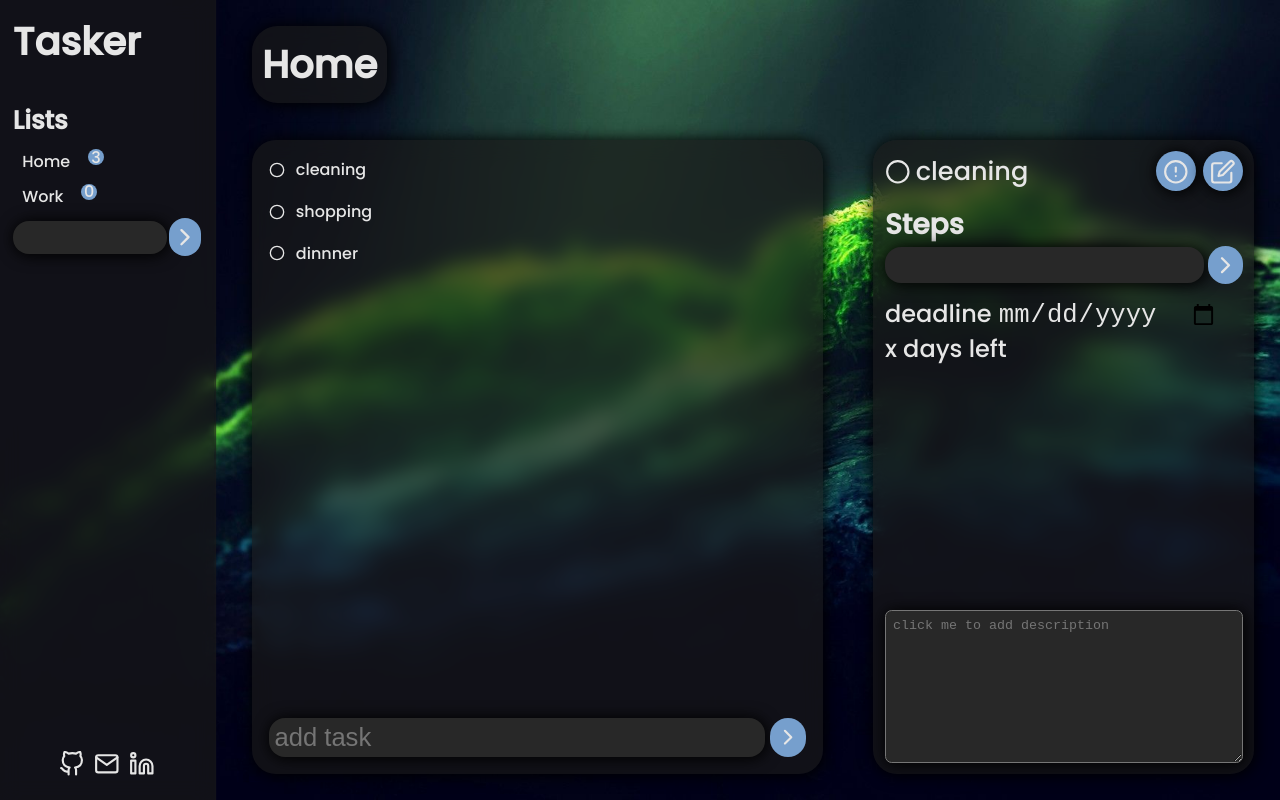
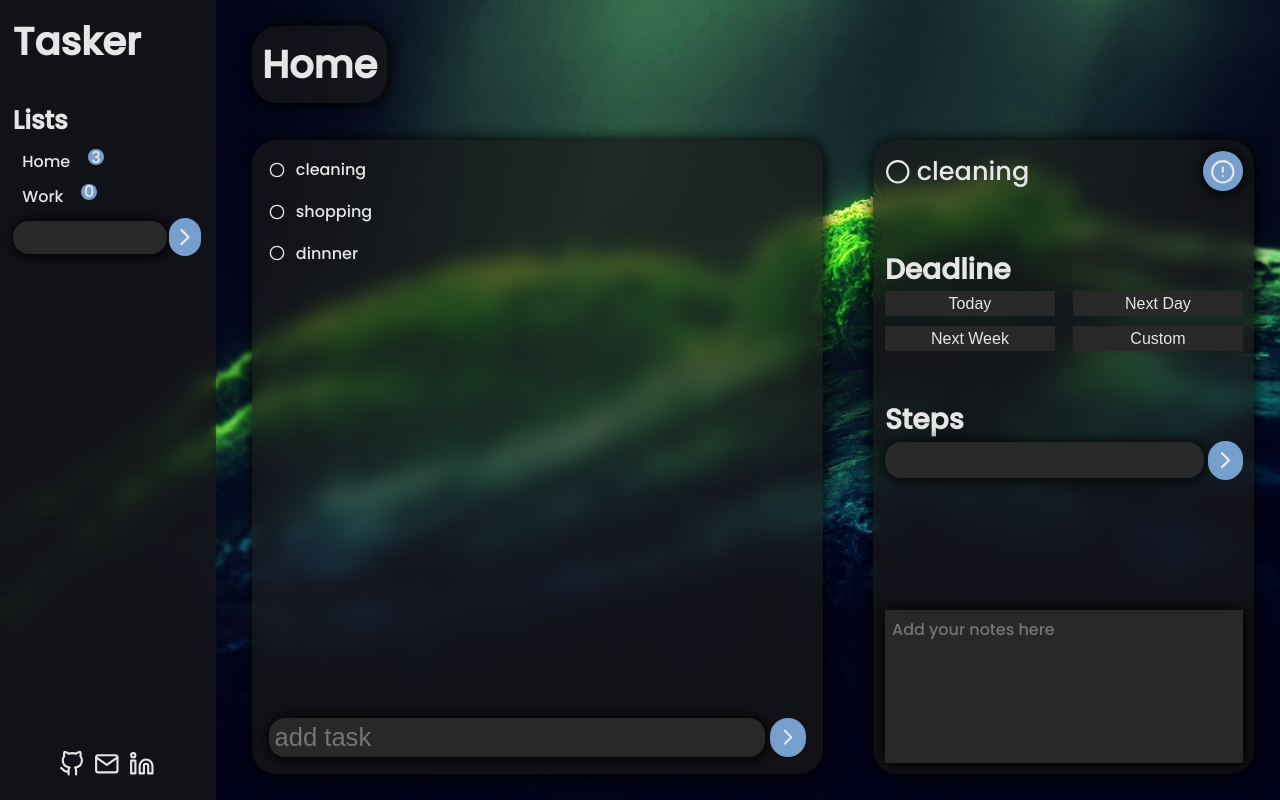
Before and after one commit to Predakor/Tasker, a React (Create React App) app: page / in a window 1280 px wide. Both pictures are taken after a click on the element "cleaning". Built offline with nearby package versions, Linux system fonts and the light colour scheme.

Commit message:
Added resizable textarea

```diff
--- a/src/components/taskInfo/TaskInfo.js
+++ b/src/components/taskInfo/TaskInfo.js
@@ -1,7 +1,9 @@
 import Card from "../card/Card";
 import Task from "../task/Task";
 import InputAdd from "../inputAdd/InputAdd";
-import { FiEdit, FiAlertCircle } from "react-icons/fi";
+import Deadline from "./deadline/Deadline";
+import Description from "./description/Description";
+import { FiAlertCircle } from "react-icons/fi";
 import styles from "./TaskInfo.module.css";
 
 function warn() {
@@ -26,34 +28,36 @@ function TaskInfo({ task }) {
         <button className={styles.button} onClick={warn}>
           <FiAlertCircle />
         </button>
-        <button className={styles.button} onClick={warn}>
-          <FiEdit />
-        </button>
       </div>
 
-      <div className={styles.subTasks}>
-        <h3>Steps</h3>
+      <DetailsGroup className={styles.deadlineContainer} title="Deadline">
+        <Deadline
+          deadline={deadline}
+          onDateChange={(t) => {
+            console.log(t);
+          }}
+        />
+      </DetailsGroup>
+
+      <DetailsGroup title="Steps">
         {steps?.map((subTask) => (
           <Task data={subTask} />
         ))}
         <InputAdd onSubmit={warn} />
-      </div>
+      </DetailsGroup>
 
-      <form>
-        <label htmlFor="deadline">deadline </label>
-        <input type="date" id="deadline" defaultValue={deadline} onVolumeChange={warn} />
-        <p>x days left</p>
-      </form>
-
-      <textarea
-        className={styles.descr}
-        aria-label="write note here it will be autosaved"
-        placeholder="click me to add description"
-        defaultValue={descr}
-        onChange={warn}
-      />
+      <Description />
     </Card>
   );
 }
 
+function DetailsGroup({ title, children, className }) {
+  return (
+    <div className={`${className} ${styles.group}`}>
+      <h3>{title}</h3>
+      {children}
+    </div>
+  );
+}
+
 export default TaskInfo;
--- a/src/components/taskInfo/TaskInfo.module.css
+++ b/src/components/taskInfo/TaskInfo.module.css
@@ -1,13 +1,14 @@
 .container {
   display: flex;
   flex-flow: column nowrap;
+  justify-content: space-between;
 
-  gap: 2%;
-
-  max-height: 100%;
   padding: 3%;
 
   overflow-y: auto;
+}
+.group {
+  min-height: 25%;
 }
 .flexRow {
   display: flex;
@@ -20,29 +21,8 @@
   flex-grow: 1;
 }
 
-.subTasks {
-}
-.descr {
-  background-color: var(--primary-color);
-
-  min-height: 25%;
-  margin-top: auto;
-  padding: 2%;
-
-  border-radius: 0.5em;
-  box-shadow: var(--dark-shadow);
-  overflow-wrap: break-word;
-  overflow-y: auto;
-}
-.descr:empty::before {
-  content: attr(placeholder);
-}
-.descr:focus {
-  border: none;
-  outline: none;
-}
-.descr > div {
-  height: auto;
+.deadlineContainer {
+  min-height: 15%;
 }
 
 .button {
--- /dev/null
+++ b/src/components/taskInfo/description/Description.js
@@ -0,0 +1,34 @@
+import { useEffect, useRef, useState } from "react";
+import styles from "./Description.module.css";
+
+function Description({ onValueChange, value }) {
+  const [height, setHeight] = useState();
+  const [input, setInput] = useState(value);
+  const fakeInputRef = useRef();
+
+  useEffect(() => {
+    const target = fakeInputRef.current;
+    const paddings = 2 * parseInt(getComputedStyle(target).padding);
+    const totalContentHeight = Math.floor(target.scrollHeight - paddings);
+
+    if (totalContentHeight === height) return;
+    setHeight(totalContentHeight);
+  }, [input]);
+
+  return (
+    <div className={styles.container}>
+      <textarea
+        className={styles.descr}
+        aria-label="write note here it will be autosaved"
+        placeholder="Add your notes here"
+        onChange={(e) => setInput(e.target.value)}
+        style={{ height: height }}
+      />
+      <div ref={fakeInputRef} className={styles.hiddenIput}>
+        {input}
+      </div>
+    </div>
+  );
+}
+
+export default Description;
--- /dev/null
+++ b/src/components/taskInfo/description/Description.module.css
@@ -0,0 +1,47 @@
+.container {
+  position: relative;
+
+  min-height: 25%;
+}
+
+.descr,
+.hiddenIput {
+  width: 100%;
+
+  padding: 2%;
+  border-radius: var(--border-radius);
+
+  font-size: var(--font-size-small);
+  font-family: inherit;
+
+  overflow-wrap: break-word;
+  word-wrap: break-word;
+}
+
+.descr {
+  min-height: 100%;
+
+  background-color: var(--primary-color);
+
+  border: none;
+  box-shadow: var(--dark-shadow);
+
+  resize: none;
+  overflow: hidden;
+  transition: height 0.1s;
+}
+.descr:focus {
+  border: none;
+  outline: none;
+}
+
+.hiddenIput {
+  position: absolute;
+  left: 0;
+  top: -10%;
+
+  height: calc(fit-content + 1em);
+  opacity: 0;
+  z-index: -1;
+  user-select: none;
+}
```
